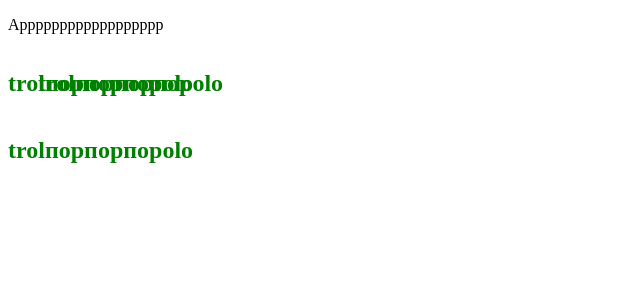
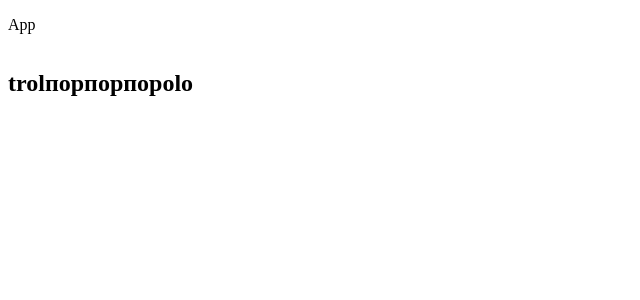
Before and after one commit to turisap/life-graph, a React app: page / in a window 1280 px wide. Shown: the top 300 px of the page, without its empty margins (0-640 px from the left). Built offline with nearby package versions, Linux system fonts and the light colour scheme.

Commit message:
not working hot reloading

```diff
--- a/src/App.tsx
+++ b/src/App.tsx
@@ -7,7 +7,7 @@ const App = () => {
   return (
     <div>
       {/* <img src={avocado} /> */}
-      <p>Apppppppppppppppppp</p>
+      <p>App</p>
       <Chart />
       {/* <Cool /> */}
     </div>
--- a/src/components/Chart.tsx
+++ b/src/components/Chart.tsx
@@ -5,8 +5,6 @@ const Chart = () => {
   return (
     <div className="chart">
       <h2>trolпорпорпорolo</h2>
-      <h2>trolпорпорпорolo</h2>
-      <h2>trolпорпорпорolo</h2>
     </div>
   );
 };
--- a/src/components/styles.css
+++ b/src/components/styles.css
@@ -2,5 +2,5 @@
   display: grid;
   grid-template-rows: 1fr;
   grid-template-columns: 30px 50px;
-  color: green;
+  color: black;
 }
--- a/src/index.tsx
+++ b/src/index.tsx
@@ -3,7 +3,8 @@ import ReactDOM from "react-dom";
 // import { Provider } from 'react-redux';
 // import store from './store'
 import App from "./App";
-//import "./components/styles.scss";
+
+// TODO Travic CI
 
 ReactDOM.render(
   // <Provider store={store}>
--- a/webpack.config.js
+++ b/webpack.config.js
@@ -19,7 +19,8 @@ module.exports = ({ mode, presets } = { mode: "production", presets: [] }) => {
       mode,
       entry: "./src/index.tsx",
       output: {
-        path: path.resolve(__dirname, "public"),
+        path: path.resolve(__dirname, "public/packs"),
+        publicPath: "/packs/",
         filename: "bundle.js"
       },
       resolve: {
@@ -107,7 +108,8 @@ module.exports = ({ mode, presets } = { mode: "production", presets: [] }) => {
         })
       ],
       devServer: {
-        publicPath: "/",
+        publicPath: "/packs/",
+        contentBase: path.join(__dirname, "public/packs"),
         hot: true,
         historyApiFallback: true,
         port: 3000,
```
